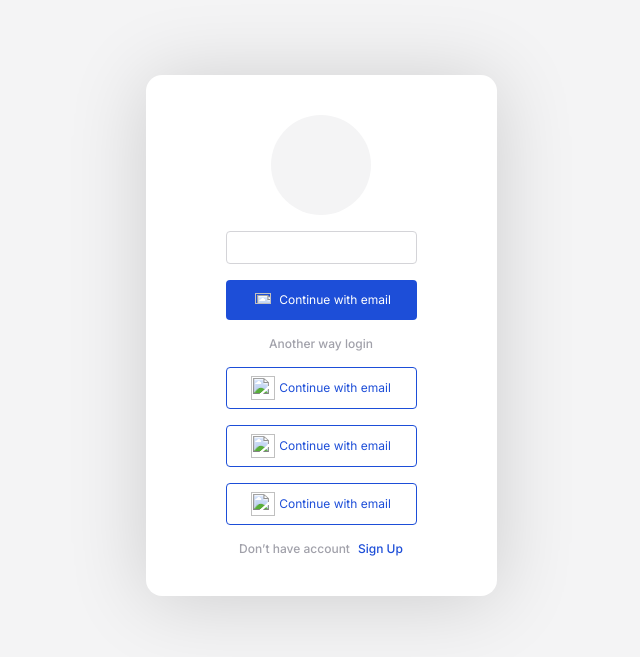
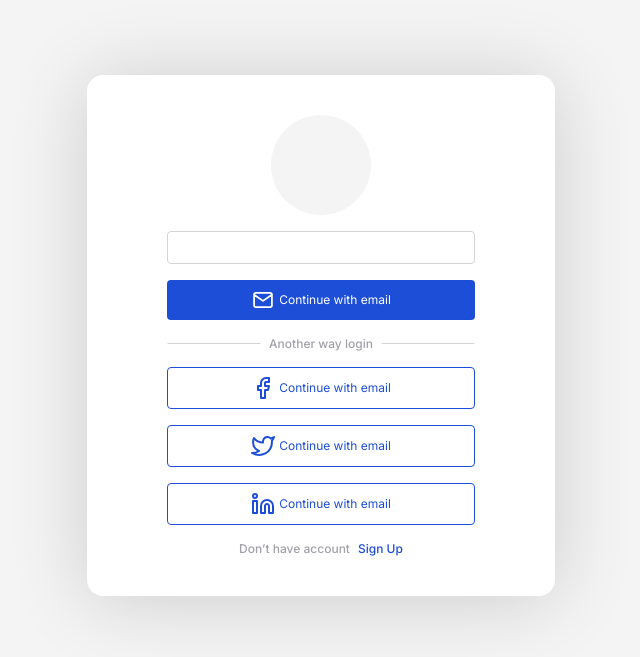
Before and after one commit to bagaswibowo/Login-page-locofy, a website built with Parcel: page index.html in a window 1280 px wide. Shown: the part 177-834 px from the top of the page, without its empty margins (319-959 px from the left). Built offline with nearby package versions, Linux system fonts and the light colour scheme; files whose address does not match are found by name.

Commit message:
update size

```diff
--- a/global.css
+++ b/global.css
@@ -29,6 +29,7 @@ body {
   --gap-9xs: 4px;
 
   /* Paddings */
+  --padding-61xl: 80px;
   --padding-5xs: 8px;
 
   /* Border radiuses */
--- a/index.css
+++ b/index.css
@@ -116,7 +116,7 @@
   border-radius: var(--radius-rad-xlarge);
   background-color: var(--component-card-bg-card);
   box-shadow: var(--light-mode);
-  padding: 40px 80px;
+  padding: 40px var(--padding-61xl);
   gap: var(--spacing-spacing-lg);
 }
 .login-page {
@@ -125,7 +125,7 @@
   background-color: var(--surface-bg-gray);
   height: 1024px;
   overflow: hidden;
-  padding: 0 480px;
+  padding: 0 var(--padding-61xl);
   box-sizing: border-box;
   text-align: left;
   font-size: var(--font-size-xs);
--- a/index.html
+++ b/index.html
@@ -20,28 +20,28 @@
 
         <button class="button" id="mail">
           <div class="mail">
-            <img class="icon" alt="" src="./public/icon@2x@2x.svg" />
+            <img class="icon" alt="" src="./public/icon.svg" />
           </div>
           <div class="continue-with-email">Continue with email</div>
         </button>
         <div class="line">
-          <img class="line-child" alt="" src="./public/line-1@2x@2x.svg" />
+          <img class="line-child" alt="" src="./public/line-1.svg" />
 
           <div class="another-way-login">Another way login</div>
-          <img class="line-child" alt="" src="./public/line-1@2x@2x.svg" />
+          <img class="line-child" alt="" src="./public/line-1.svg" />
         </div>
         <button class="button1" id="facebook">
-          <img class="mail" alt="" src="./public/facebook@2x@2x.svg" />
+          <img class="mail" alt="" src="./public/facebook.svg" />
 
           <div class="continue-with-email1">Continue with email</div>
         </button>
         <button class="button1" id="twitter">
-          <img class="mail" alt="" src="./public/twitter@2x@2x.svg" />
+          <img class="mail" alt="" src="./public/twitter.svg" />
 
           <div class="continue-with-email1">Continue with email</div>
         </button>
         <button class="button1" id="linkedin">
-          <img class="mail" alt="" src="./public/linkedin@2x@2x.svg" />
+          <img class="mail" alt="" src="./public/linkedin.svg" />
 
           <div class="continue-with-email1">Continue with email</div>
         </button>
```
Also changed, not shown: public/facebook.svg (added), public/icon.svg (added), public/line-1.svg (added), public/linkedin.svg (added), public/twitter.svg (added).
